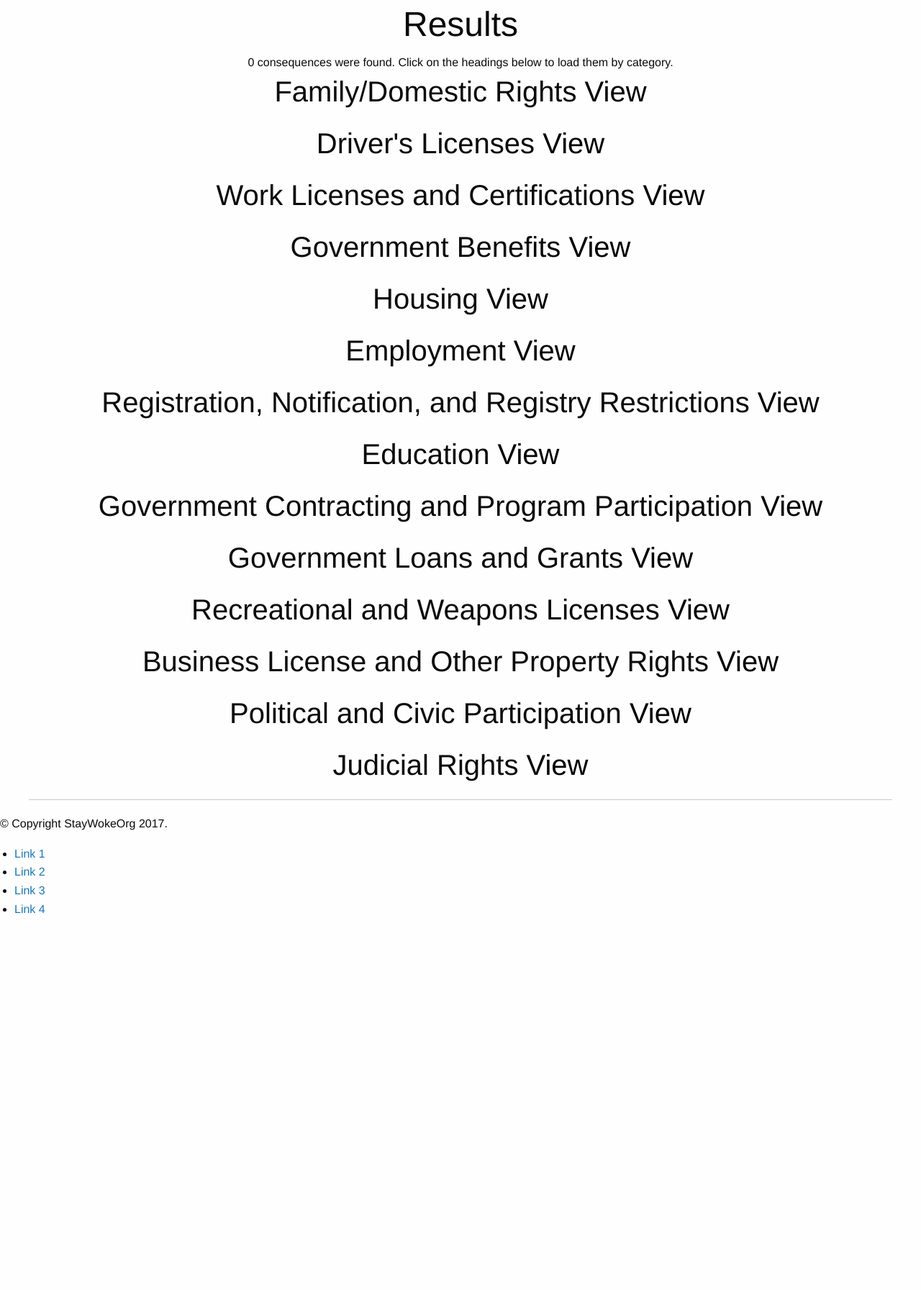
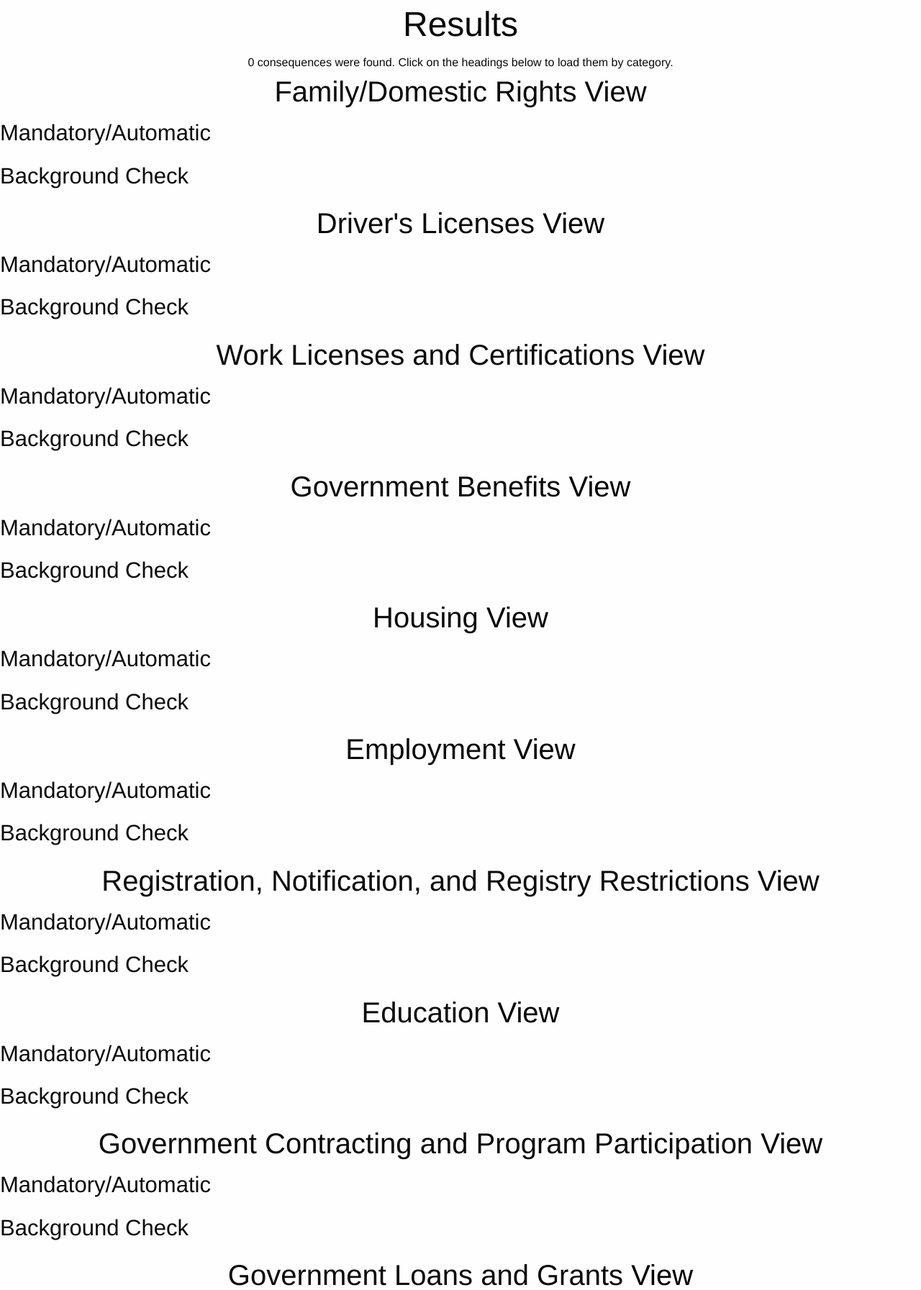
Before and after one commit to StayWokeOrg/collateral-consequence, a Django app: page /results/1/ in a window 1280 px wide. Shown: the part 160-1953 px from the top of the page at 72% size. Before the commit the page ends 1429 px from the top, so only its background shows below. Run offline with Django 3.2, Linux system fonts and the light colour scheme; data that the repository does not hold is empty; some libraries are stand-ins or nearby versions.

Commit message:
First draft of results page done. Will make more elegant later.

```diff
--- a/collateral_consequence/collateral_consequence/templates/front-end/results.html
+++ b/collateral_consequence/collateral_consequence/templates/front-end/results.html
@@ -9,98 +9,140 @@
     <div class="large-12 columns panel">
         <h2 class="center" id="family">Family/Domestic Rights <button>View</button></h2>
         <div id="family-content">
-            <ul></ul>
+            <h3>Mandatory/Automatic</h3>
+            <ul class="mandatory"></ul>
+            <h3>Background Check</h3>
+            <ul class="background"></ul>
         </div>
     </div>
 
     <div class="large-12 columns panel">
         <h2 class="center" id="vehicle">Driver's Licenses <button>View</button></h2>
         <div id="vehicle-content">
-            <ul></ul>
+            <h3>Mandatory/Automatic</h3>
+            <ul class="mandatory"></ul>
+            <h3>Background Check</h3>
+            <ul class="background"></ul>
         </div>
     </div>
 
     <div class="large-12 columns panel">
         <h2 class="center" id="occupational">Work Licenses and Certifications <button>View</button></h2>
         <div id="occupational-content">
-            <ul></ul>
+            <h3>Mandatory/Automatic</h3>
+            <ul class="mandatory"></ul>
+            <h3>Background Check</h3>
+            <ul class="background"></ul>
         </div>
     </div>
 
     <div class="large-12 columns panel">
         <h2 class="center" id="benefits">Government Benefits <button>View</button></h2>
         <div id="benefits-content">
-            <ul></ul>
+            <h3>Mandatory/Automatic</h3>
+            <ul class="mandatory"></ul>
+            <h3>Background Check</h3>
+            <ul class="background"></ul>
         </div>
     </div>
 
     <div class="large-12 columns panel">
         <h2 class="center" id="housing">Housing <button>View</button></h2>
         <div id="housing-content">
-            <ul></ul>
+            <h3>Mandatory/Automatic</h3>
+            <ul class="mandatory"></ul>
+            <h3>Background Check</h3>
+            <ul class="background"></ul>
         </div>
     </div>
 
     <div class="large-12 columns panel">
         <h2 class="center" id="employment">Employment <button>View</button></h2>
         <div id="employment-content">
-            <ul></ul>
+            <h3>Mandatory/Automatic</h3>
+            <ul class="mandatory"></ul>
+            <h3>Background Check</h3>
+            <ul class="background"></ul>
         </div>
     </div>
 
     <div class="large-12 columns panel">
         <h2 class="center" id="registration">Registration, Notification, and Registry Restrictions <button>View</button></h2>
         <div id="registration-content">
-            <ul></ul>
+            <h3>Mandatory/Automatic</h3>
+            <ul class="mandatory"></ul>
+            <h3>Background Check</h3>
+            <ul class="background"></ul>
         </div>
     </div>
 
     <div class="large-12 columns panel">
         <h2 class="center" id="education">Education <button>View</button></h2>
         <div id="education-content">
-            <ul></ul>
+            <h3>Mandatory/Automatic</h3>
+            <ul class="mandatory"></ul>
+            <h3>Background Check</h3>
+            <ul class="background"></ul>
         </div>
     </div>
 
     <div class="large-12 columns panel">
         <h2 class="center" id="contracting">Government Contracting and Program Participation <button>View</button></h2>
         <div id="contracting-content">
-            <ul></ul>
+            <h3>Mandatory/Automatic</h3>
+            <ul class="mandatory"></ul>
+            <h3>Background Check</h3>
+            <ul class="background"></ul>
         </div>
     </div>
 
     <div class="large-12 columns panel">
         <h2 class="center" id="loans">Government Loans and Grants <button>View</button></h2>
         <div id="loans-content">
-            <ul></ul>
+            <h3>Mandatory/Automatic</h3>
+            <ul class="mandatory"></ul>
+            <h3>Background Check</h3>
+            <ul class="background"></ul>
         </div>
     </div>
 
     <div class="large-12 columns panel">
         <h2 class="center" id="recreational">Recreational and Weapons Licenses <button>View</button></h2>
         <div id="recreational-content">
-            <ul></ul>
+            <h3>Mandatory/Automatic</h3>
+            <ul class="mandatory"></ul>
+            <h3>Background Check</h3>
+            <ul class="background"></ul>
         </div>
     </div>
 
     <div class="large-12 columns panel">
         <h2 class="center" id="business">Business License and Other Property Rights <button>View</button></h2>
         <div id="business-content">
-            <ul></ul>
+            <h3>Mandatory/Automatic</h3>
+            <ul class="mandatory"></ul>
+            <h3>Background Check</h3>
+            <ul class="background"></ul>
         </div>
     </div>
 
     <div class="large-12 columns panel">
         <h2 class="center" id="political">Political and Civic Participation <button>View</button></h2>
         <div id="political-content">
-            <ul></ul>
+            <h3>Mandatory/Automatic</h3>
+            <ul class="mandatory"></ul>
+            <h3>Background Check</h3>
+            <ul class="background"></ul>
         </div>
     </div>
 
     <div class="large-12 columns panel">
         <h2 class="center" id="judicial">Judicial Rights <button>View</button></h2>
         <div id="judicial-content">
-            <ul></ul>
+            <h3>Mandatory/Automatic</h3>
+            <ul class="mandatory"></ul>
+            <h3>Background Check</h3>
+            <ul class="background"></ul>
         </div>
     </div>
 </div>
@@ -146,10 +188,17 @@
             $.get(fetch_me, function(data){
                 // console.log(fetch_me);
                 // console.log(data);
-                var list = $("#" + category + "-content ul");
+                var mandatory_list = $("#" + category + "-content ul.mandatory"),
+                    bkgd_list = $("#" + category + "-content ul.background");
+
                 for (var i=0; i < data.length; i++) {
                     var item = "<li>" + data[i].title + "</li>";
-                    list.append(item);
+                    if (data[i].consequence_type[0] === "Mandatory/Automatic") {
+                        mandatory_list.append(item);
+                    } else {
+                        bkgd_list.append(item);
+                    }
+
                 }
             });
         };
--- a/collateral_consequence/collateral_consequence/views.py
+++ b/collateral_consequence/collateral_consequence/views.py
@@ -102,7 +102,7 @@ def consequence_pipeline(request, state=None):
             the_cat = request.GET["consequence_cat"]
             consqs = consqs.filter(consequence_cat__contains=the_cat)
 
-        consqs = consqs.all()
+        consqs = consqs.exclude(consequence_type__contains="Discretion").all()
         serialized = ConsequenceSerializer(consqs, many=True)
         return Response(serialized.data)
 
@@ -221,7 +221,7 @@ def results_view(request, state=None):
             except KeyError:
                 pass
 
-    result = filter_by_offenses(consqs, offense_list)
+    result = filter_by_offenses(consqs, offense_list).exclude(consequence_type__contains="Discretion")
     # context["mandatory"] = result.filter(
     #     consequence_type__contains="Mandatory"
     # ).all()
```
